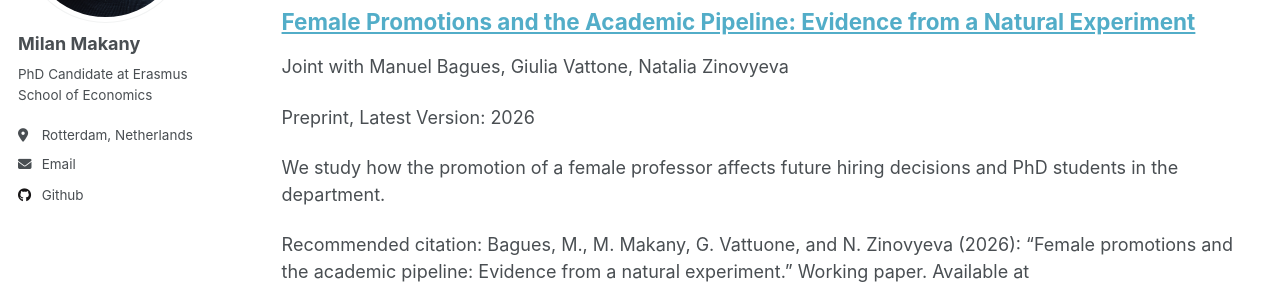
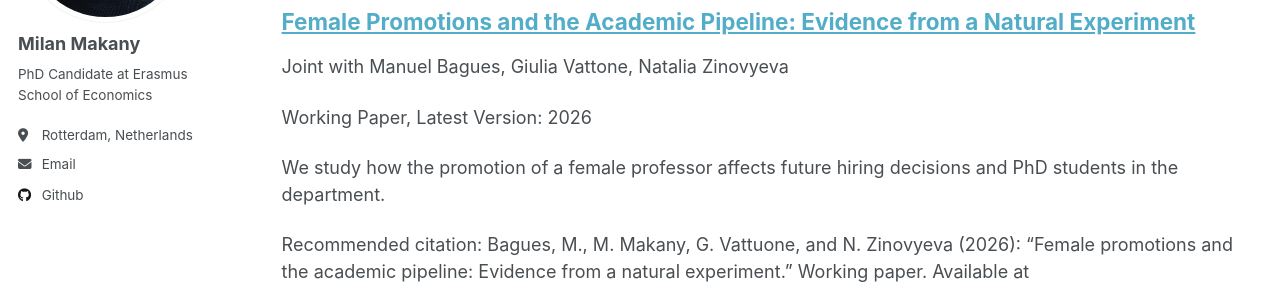
Before and after one commit to makany-milan/makany-milan.github.io, a Jekyll site: the page built from _pages/research.html, in a window 1280 px wide and 900 px high. Shown: the part 262-551 px from the top of the window. Built offline with Jekyll 4.4.1, drawn with Linux system fonts in a browser that asks for light colours.

Commit message:
update wp desc

```diff
--- a/_includes/archive-single.html
+++ b/_includes/archive-single.html
@@ -44,7 +44,7 @@
           {% if post.collaborators %}
               <p class="collaborators">Joint with {{ post.collaborators }}</p>
           {% endif %}
-          <p>Preprint, Latest Version: {{ post.date | default: "1900-01-01" | date: "%Y" }} </p>
+          <p>Working Paper, Latest Version: {{ post.date | default: "1900-01-01" | date: "%Y" }} </p>
         {% elsif post.category == 'progress' %}
           {% if post.collaborators %}
             <p class="collaborators">Joint with {{ post.collaborators }}</p>
```
